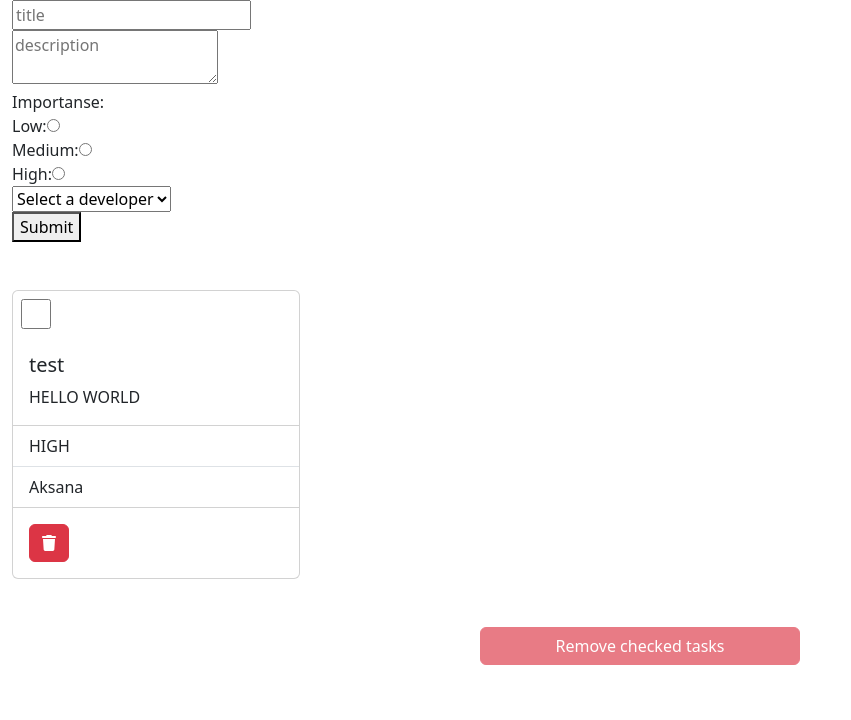
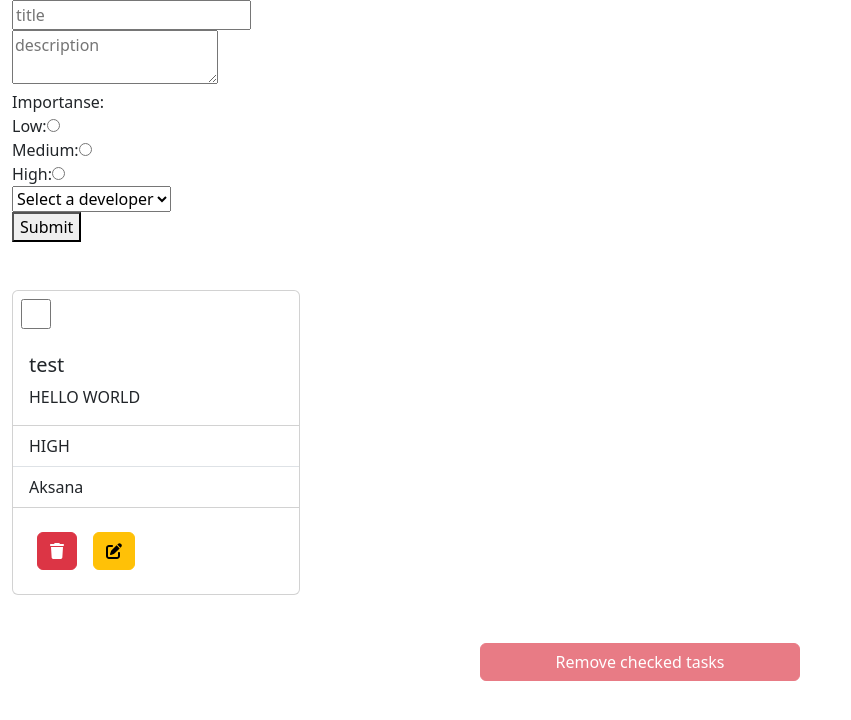
Before and after one commit to TumasyanDolera/react-redux, a React (Create React App) app: page / in a window 1280 px wide. Shown: the top 720 px of the page, without its empty margins (0-851 px from the left). Built offline with nearby package versions, Linux system fonts and the light colour scheme.

Commit message:
Added edit buton and icon: Functionality not added

```diff
--- a/src/components/Tasks/Tasks.js
+++ b/src/components/Tasks/Tasks.js
@@ -4,7 +4,7 @@ import { Button } from "react-bootstrap";
 import Card from 'react-bootstrap/Card';
 import ListGroup from 'react-bootstrap/ListGroup';
 import { FontAwesomeIcon } from '@fortawesome/react-fontawesome';
-import { faTrash } from '@fortawesome/free-solid-svg-icons';
+import { faTrash, faEdit } from '@fortawesome/free-solid-svg-icons';
 import classes from './tasks.module.css';
 import PropTypes from 'prop-types';
 
@@ -50,10 +50,18 @@ export default class Tasks extends PureComponent {
                 </ListGroup>
                 <Card.Body>
                     <Button
+                        className='m-2'
                         disabled={disabledButton}
                         variant="danger"
                         onClick={() => handleRemoveSingleTask(item.id)}>
                         <FontAwesomeIcon icon={faTrash} />
+                    </Button>
+                    <Button
+                        className='m-2'
+                        disabled={disabledButton}
+                        variant="warning"
+                        onClick={()=>alert('Edit Button')}>
+                        <FontAwesomeIcon icon={faEdit} />
                     </Button>
 
                 </Card.Body>
```
